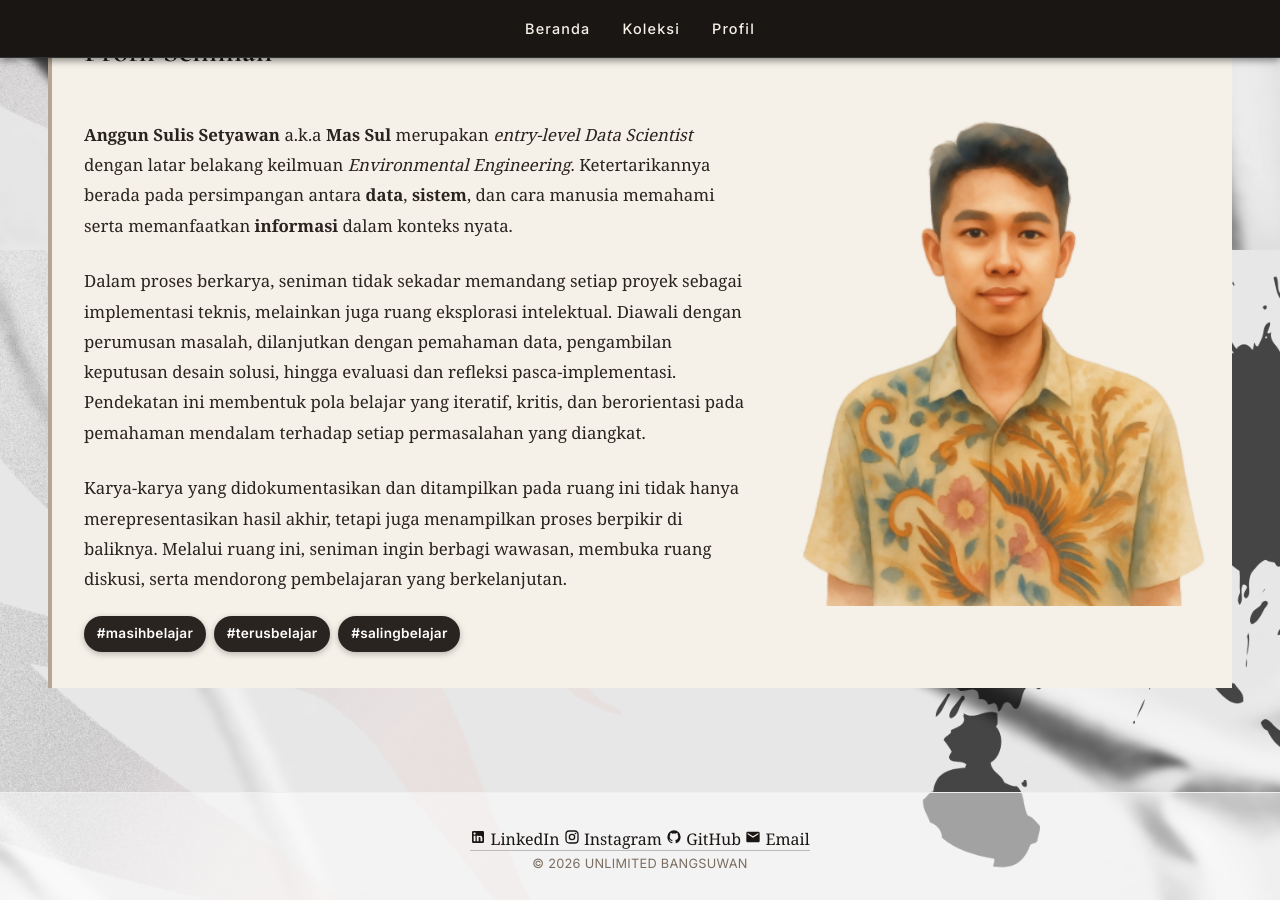
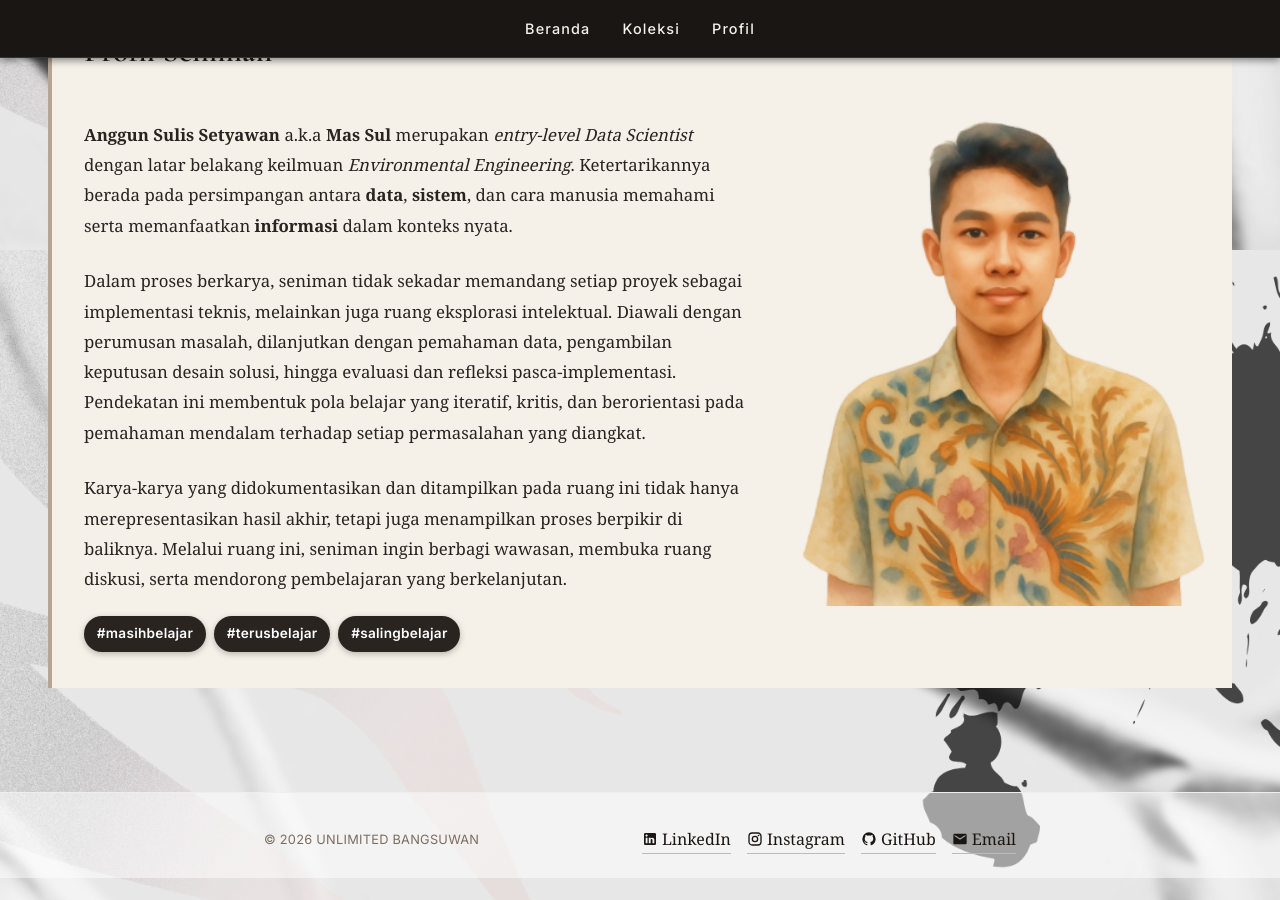
Before and after one commit to Sulbae/Sulbae.github.io, a Jekyll site: the page built from index.md, in a window 1280 px wide and 900 px high, scrolled down 1550 px. Built offline with Jekyll 4.4.1, drawn with Linux system fonts in a browser that asks for light colours.

Commit message:
Update footer.html

```diff
--- a/_includes/footer.html
+++ b/_includes/footer.html
@@ -1,34 +1,33 @@
 <footer class="footer">
-  <div class="footer-content">
-    <div class="footer-links">
-      <a href="https://linkedin.com/in/anggun-sulis-setyawan" target="_blank" rel="noopener noreferrer" aria-label="LinkedIn">
+  <div class="footer-content" style="display: flex; justify-content: space-between; align-items: center; flex-wrap: wrap; gap: 16px; width: 100%; padding: 0 24px; box-sizing: border-box;">
+    <p class="footer-copyright" style="margin: 0;">
+      © {{ site.time | date: "%Y" }} {{ site.title }}
+    </p>
+    <div class="footer-links" style="display: flex; align-items: center; gap: 16px;">
+      <a href="https://linkedin.com/in/anggun-sulis-setyawan" target="_blank" rel="noopener noreferrer" aria-label="LinkedIn" style="display: inline-flex; align-items: center; gap: 4px;">
         <svg width="16" height="16" viewBox="0 0 24 24" fill="currentColor" aria-hidden="true">
           <path d="M19 3a2 2 0 0 1 2 2v14a2 2 0 0 1-2 2H5a2 2 0 0 1-2-2V5a2 2 0 0 1 2-2h14m-.5 15.5v-5.3a3.26 3.26 0 0 0-3.26-3.26c-.85 0-1.84.52-2.28 1.3v-1.11h-2.79v8.37h2.79v-4.93c0-.77.62-1.4 1.39-1.4a1.4 1.4 0 0 1 1.4 1.4v4.93h2.75M6.88 8.56a1.68 1.68 0 0 0 1.68-1.68c0-.93-.75-1.69-1.68-1.69a1.69 1.69 0 0 0-1.69 1.69c0 .93.76 1.68 1.69 1.68m1.39 9.94v-8.37H5.5v8.37h2.77z"/>
         </svg>
         <span>LinkedIn</span>
       </a>
-      <a href="https://instagram.com/_bangsuwan" target="_blank" rel="noopener noreferrer" aria-label="Instagram">
+      <a href="https://instagram.com/_bangsuwan" target="_blank" rel="noopener noreferrer" aria-label="Instagram" style="display: inline-flex; align-items: center; gap: 4px;">
         <svg width="16" height="16" viewBox="0 0 24 24" fill="currentColor" aria-hidden="true">
           <path d="M7.8 2h8.4C19.4 2 22 4.6 22 7.8v8.4a5.8 5.8 0 0 1-5.8 5.8H7.8C4.6 22 2 19.4 2 16.2V7.8A5.8 5.8 0 0 1 7.8 2m-.2 2A3.6 3.6 0 0 0 4 7.6v8.8C4 18.39 5.61 20 7.6 20h8.8a3.6 3.6 0 0 0 3.6-3.6V7.6C20 5.61 18.39 4 16.4 4H7.6m9.65 1.5a1.25 1.25 0 0 1 1.25 1.25A1.25 1.25 0 0 1 17.25 8 1.25 1.25 0 0 1 16 6.75a1.25 1.25 0 0 1 1.25-1.25M12 7a5 5 0 0 1 5 5 5 5 0 0 1-5 5 5 5 0 0 1-5-5 5 5 0 0 1 5-5m0 2a3 3 0 0 0-3 3 3 3 0 0 0 3 3 3 3 0 0 0 3-3 3 3 0 0 0-3-3z"/>
         </svg>
         <span>Instagram</span>
       </a>
-      <a href="https://github.com/Sulbae" target="_blank" rel="noopener noreferrer" aria-label="GitHub">
+      <a href="https://github.com/Sulbae" target="_blank" rel="noopener noreferrer" aria-label="GitHub" style="display: inline-flex; align-items: center; gap: 4px;">
         <svg width="16" height="16" viewBox="0 0 24 24" fill="currentColor" aria-hidden="true">
           <path d="M12 2A10 10 0 0 0 2 12c0 4.42 2.87 8.17 6.84 9.5.5.08.66-.23.66-.5v-1.69c-2.77.6-3.36-1.34-3.36-1.34-.46-1.16-1.11-1.47-1.11-1.47-.91-.62.07-.6.07-.6 1 .07 1.53 1.03 1.53 1.03.87 1.52 2.34 1.07 2.91.83.09-.65.35-1.09.63-1.34-2.22-.25-4.55-1.11-4.55-4.92 0-1.11.38-2 1.03-2.71-.1-.25-.45-1.29.1-2.64 0 0 .84-.27 2.75 1.02.79-.22 1.65-.33 2.5-.33.85 0 1.71.11 2.5.33 1.91-1.29 2.75-1.02 2.75-1.02.55 1.35.2 2.39.1 2.64.65.71 1.03 1.6 1.03 2.71 0 3.82-2.34 4.66-4.57 4.91.36.31.69.92.69 1.85V21c0 .27.16.59.67.5C19.14 20.16 22 16.42 22 12A10 10 0 0 0 12 2z"/>
         </svg>
         <span>GitHub</span>
       </a>
-      <a href="mailto:sul191120@gmail.com" aria-label="Email">
+      <a href="mailto:sul191120@gmail.com" aria-label="Email" style="display: inline-flex; align-items: center; gap: 4px;">
         <svg width="16" height="16" viewBox="0 0 24 24" fill="currentColor" aria-hidden="true">
           <path d="M20 4H4c-1.1 0-1.99.9-1.99 2L2 18c0 1.1.9 2 2 2h16c1.1 0 2-.9 2-2V6c0-1.1-.9-2-2-2zm0 4-8 5-8-5V6l8 5 8-5v2z"/>
         </svg>
         <span>Email</span>
       </a>
     </div>
-
-    <p class="footer-copyright">
-      © {{ site.time | date: "%Y" }} {{ site.title }}
-    </p>
   </div>
 </footer>
```
